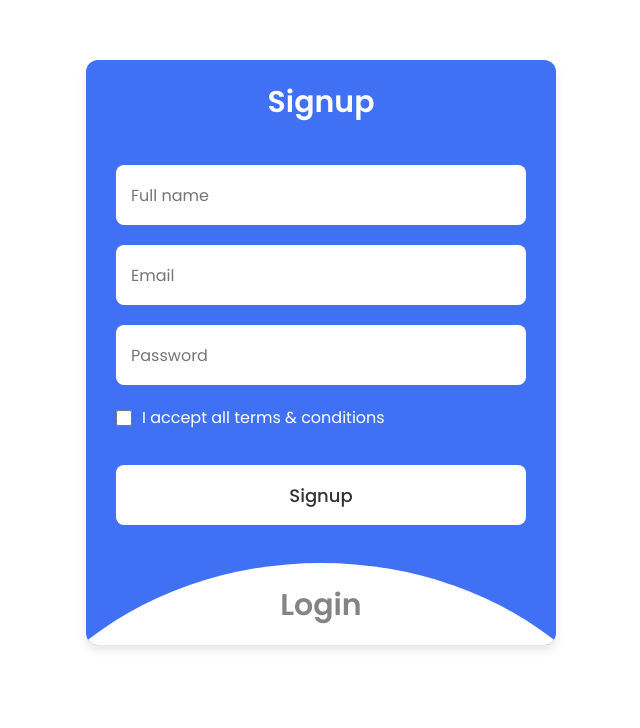
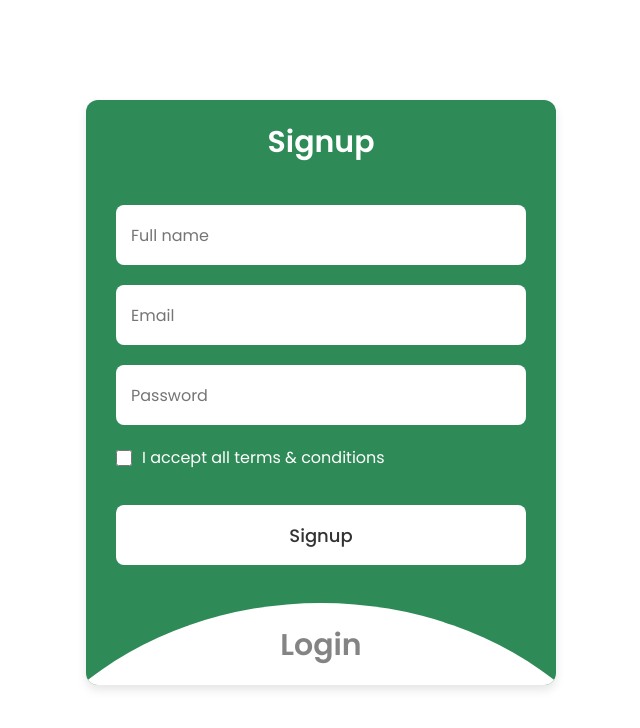
Before and after one commit to ArtemShpak/Slothly, an Angular app in the folder slothly-frontend/: page / in a window 1280 px wide. Shown: the top 728 px of the page, without its empty margins (319-959 px from the left). Built offline with nearby package versions, Linux system fonts and the light colour scheme.

Commit message:
Nothing critical

```diff
--- a/slothly-frontend/src/app/AuthGuard.ts
+++ b/slothly-frontend/src/app/AuthGuard.ts
@@ -1,6 +1,6 @@
 import { Injectable } from '@angular/core';
 import { CanActivate, Router } from '@angular/router';
-import {AuthService} from './authentication/authentication/auth.service';
+import {AuthService} from './authentication/auth.service';
 
 @Injectable({
   providedIn: 'root'
--- a/slothly-frontend/src/app/app-routing.module.ts
+++ b/slothly-frontend/src/app/app-routing.module.ts
@@ -1,7 +1,7 @@
 import { NgModule } from '@angular/core';
 import { RouterModule, Routes } from '@angular/router';
 import {HelloWorldComponent} from './hello-world/hello-world.component';
-import {AuthenticationComponent} from './authentication/authentication/authentication.component';
+import {AuthenticationComponent} from './authentication/authentication.component';
 import {AuthGuard} from './AuthGuard';
 import {MaterialComponent} from './material/material.component';
 
--- a/slothly-frontend/src/app/app.module.ts
+++ b/slothly-frontend/src/app/app.module.ts
@@ -3,7 +3,7 @@ import { BrowserModule } from '@angular/platform-browser';
 
 import { AppRoutingModule } from './app-routing.module';
 import { AppComponent } from './app.component';
-import { AuthenticationComponent } from './authentication/authentication/authentication.component';
+import { AuthenticationComponent } from './authentication/authentication.component';
 import {HTTP_INTERCEPTORS, HttpClientModule} from '@angular/common/http';
 import {FormsModule} from '@angular/forms';
 import { HelloWorldComponent } from './hello-world/hello-world.component';
--- a/slothly-frontend/src/app/authentication/authentication/authentication.component.css
+++ b/slothly-frontend/src/app/authentication/authentication.component.css
@@ -14,7 +14,7 @@
   align-items: center;
   width: 100%;
   height: 100%;
-  margin-top: 60px;
+  margin-top: 100px;
 }
 
 body {
@@ -32,7 +32,7 @@ body {
   width: 100%;
   border-radius: 12px;
   padding: 20px 30px 120px;
-  background: #4070f4;
+  background: seagreen;
   box-shadow: 0 5px 10px rgba(0, 0, 0, 0.1);
   overflow: hidden;
 }
@@ -140,7 +140,7 @@ form input[type="submit"] {
 }
 
 .form.login input[type="submit"] {
-  background: #4070f4;
+  background: seagreen;
   color: #fff;
   border: none;
 }
--- a/slothly-frontend/src/app/hello-world/hello-world.component.ts
+++ b/slothly-frontend/src/app/hello-world/hello-world.component.ts
@@ -1,6 +1,6 @@
 import {Component, OnInit} from '@angular/core';
 import {HelloWorldService} from './hello-world.service';
-import {AuthService} from '../authentication/authentication/auth.service';
+import {AuthService} from '../authentication/auth.service';
 import {Router} from '@angular/router';
 
 @Component({
--- a/slothly-frontend/src/app/httpInterceptor.service.ts
+++ b/slothly-frontend/src/app/httpInterceptor.service.ts
@@ -1,7 +1,7 @@
 import { HttpInterceptor, HttpRequest, HttpHandler, HttpEvent, HttpHeaders } from '@angular/common/http';
 import { Injectable } from '@angular/core';
 import { Observable } from 'rxjs';
-import {AuthService} from './authentication/authentication/auth.service';
+import {AuthService} from './authentication/auth.service';
 import {Router} from '@angular/router';
 
 
```
Also changed, not shown: slothly-frontend/src/app/authentication/auth.service.ts (renamed from slothly-frontend/src/app/authentication/authentication/auth.service.ts), slothly-frontend/src/app/authentication/authentication.component.html (renamed from slothly-frontend/src/app/authentication/authentication/authentication.component.html), slothly-frontend/src/app/authentication/authentication.component.ts (renamed from slothly-frontend/src/app/authentication/authentication/authentication.component.ts).
